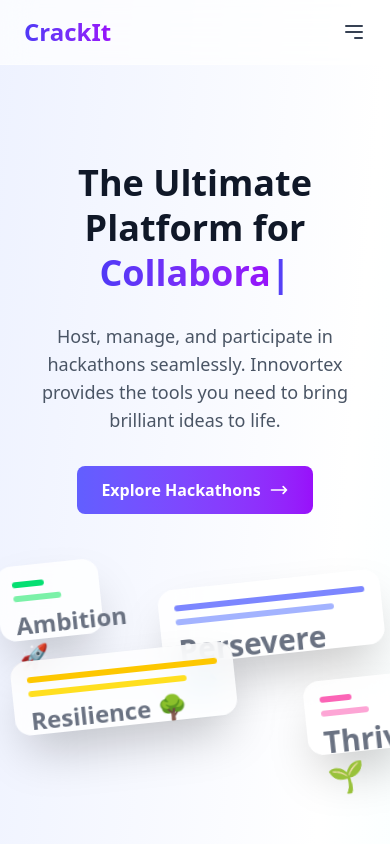
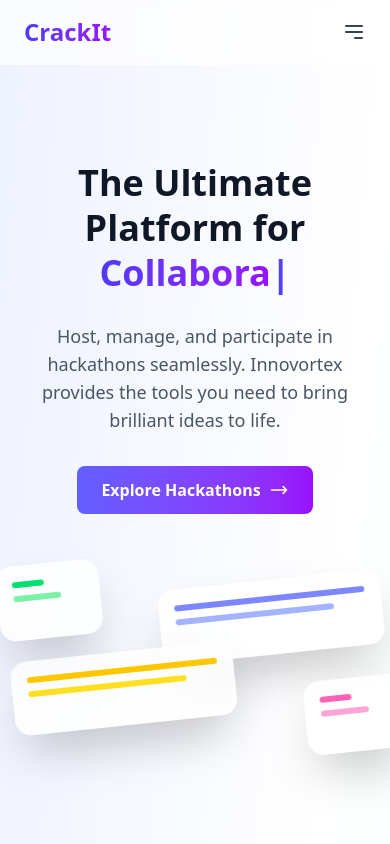
Before and after one commit to helo-ayush/CrackIt, a React (Vite) app in the folder Client/: page / in a window 390 px wide. Shown: the top 844 px of the page. Built offline with nearby package versions, Linux system fonts and the light colour scheme.

Commit message:
Update HomePage.jsx

```diff
--- a/Client/src/pages/HomePage.jsx
+++ b/Client/src/pages/HomePage.jsx
@@ -192,22 +192,22 @@ const HomePage = () => {
                 <div className="bg-white/80 backdrop-blur-lg shadow-2xl rounded-2xl p-4 transition-transform duration-300 ease-out" style={{ transform: `translateX(${xOffset * 25}px) translateY(${yOffset * 25}px)` }}>
                   <div className="w-8 h-1.5 bg-green-400 rounded-full"></div>
                   <div className="w-12 h-1.5 bg-green-300 rounded-full mt-2"></div>
-                  <div className='mt-2 font-bold text-gray-500 text-2xl'>Ambition 🚀</div>
+                  <div className='mt-2 font-bold text-gray-500 text-2xl hidden md:block'>Ambition 🚀</div>
                 </div>
                 <div className="col-span-2 bg-white/80 backdrop-blur-lg shadow-2xl rounded-2xl p-4 transition-transform duration-300 ease-out" style={{ transform: `translateX(${xOffset * -15}px) translateY(${yOffset * -15}px)` }}>
                   <div className="w-full h-1.5 bg-indigo-400 rounded-full"></div>
                   <div className="w-10/12 h-1.5 bg-indigo-300 rounded-full mt-2"></div>
-                  <div className='mt-2 font-bold text-gray-500 text-3xl'>Persevere 💎</div>
+                  <div className='mt-2 font-bold text-gray-500 text-3xl hidden md:block'>Persevere 💎</div>
                 </div>
                 <div className="col-span-2 bg-white/80 backdrop-blur-lg shadow-2xl rounded-2xl p-4 transition-transform duration-300 ease-out" style={{ transform: `translateX(${xOffset * 20}px) translateY(${yOffset * 20}px)` }}>
                   <div className="w-full h-1.5 bg-yellow-400 rounded-full"></div>
                   <div className="w-10/12 h-1.5 bg-yellow-300 rounded-full mt-2"></div>
-                  <div className='mt-2 font-bold text-gray-500 text-2xl'>Resilience 🌳</div>
+                  <div className='mt-2 font-bold text-gray-500 text-2xl hidden md:block'>Resilience 🌳</div>
                 </div>
                 <div className="bg-white/80 backdrop-blur-lg shadow-2xl rounded-2xl p-4 transition-transform duration-300 ease-out" style={{ transform: `translateX(${xOffset * -30}px) translateY(${yOffset * -30}px)` }}>
                   <div className="w-8 h-1.5 bg-pink-400 rounded-full"></div>
                   <div className="w-12 h-1.5 bg-pink-300 rounded-full mt-2"></div>
-                  <div className='mt-2 font-bold text-gray-500 text-3xl'>Thrive 🌱</div>
+                  <div className='mt-2 font-bold text-gray-500 text-3xl hidden md:block'>Thrive 🌱</div>
                 </div>
               </div>
             </div>
@@ -336,4 +336,5 @@ const HomePage = () => {
   );
 };
 
+
 export default HomePage;
```
